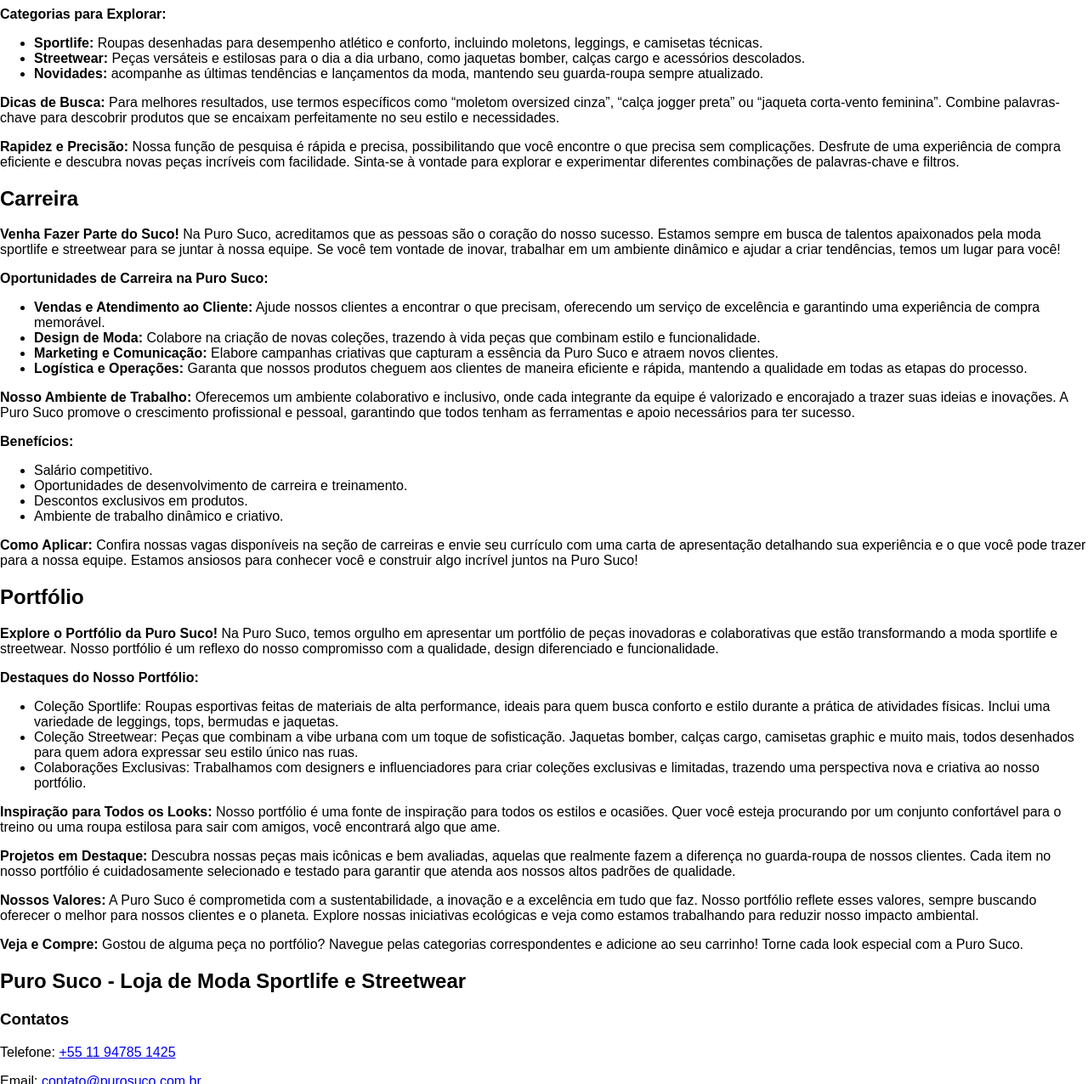
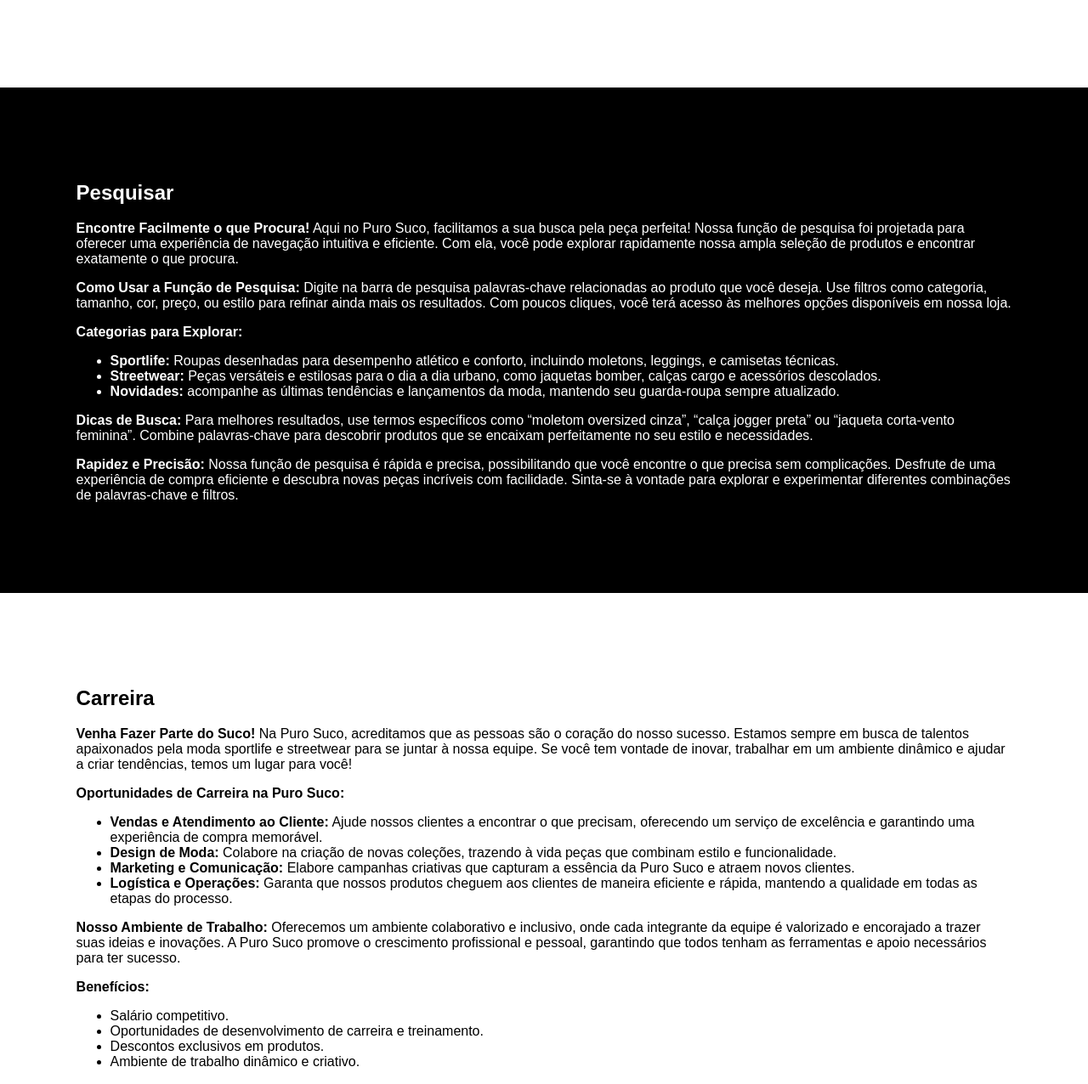
Before and after one commit to LuanEllibe/sitepurosuco, a plain HTML site: page index.html in a window 1280 px wide. Shown: the part 1524-2800 px from the top of the page at 85% size. Drawn offline with Linux system fonts and the light colour scheme.

Commit message:
mano eu tenho futuro

```diff
--- a/style.css
+++ b/style.css
@@ -36,6 +36,10 @@ body {
     padding: 10px 0; /* Adicionando padding para melhor espaçamento */
 }
 
+header h1 {
+    font-family: 'Lucida Sans', 'Lucida Sans Regular', 'Lucida Grande', 'Lucida Sans Unicode', Geneva, Verdana, sans-serif;
+}
+
 header h1 a{
     text-decoration: none;
     color: white;
@@ -62,6 +66,30 @@ header h1 {
     text-decoration: none;
     font-weight: bolder;
     font-size: 1.2em;
+}
+
+#home {
+    padding: 7%;
+    background-color: #ffffff;
+    color: black;
+}
+
+#pesquisar {
+    padding: 7%;
+    background-color: black;
+    color: white;
+}
+
+#carreira {
+    padding: 7%;
+    background-color: #ffffff;
+    color: black;
+}
+
+#portfolio {
+    padding: 7%;
+    background-color: black;
+    color: white;
 }
 
 
@@ -95,7 +123,7 @@ header h1 {
     }
 
 article {
-    height: 700px;
+    max-height: 1100px;
 }
 
 #home {
```
